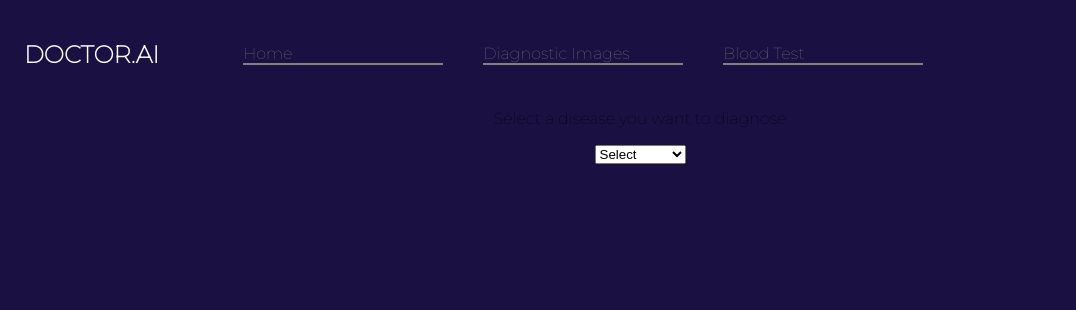
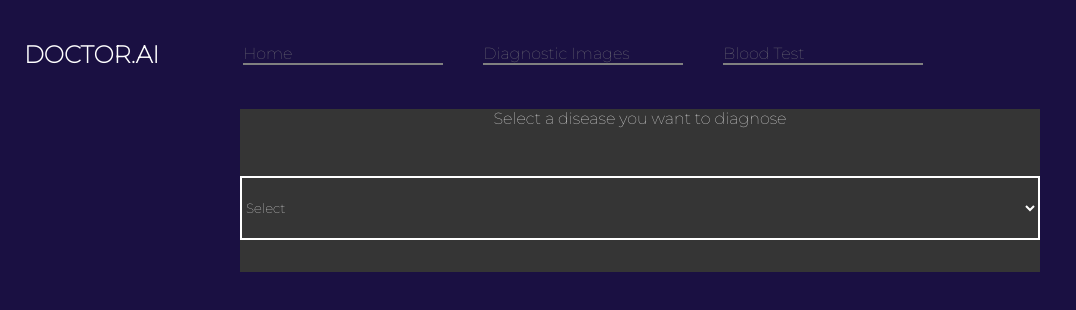
Before and after one commit to Ymanawat/doctorai, a React (Create React App) app: page / in a window 1280 px wide. Shown: the top 310 px of the page, without its empty margins (0-1076 px from the left). Built offline with nearby package versions, Linux system fonts and the light colour scheme.

Commit message:
Update App.css

```diff
--- a/src/App.css
+++ b/src/App.css
@@ -37,3 +37,84 @@
     transform: rotate(360deg);
   }
 }
+
+.App-header {
+  background-color: #282c34;
+  min-height: 100vh;
+  display: flex;
+  flex-direction: column;
+  align-items: center;
+  justify-content: center;
+  font-size: calc(10px + 2vmin);
+  color: white;
+}
+
+.App-link {
+  color: #61dafb;
+}
+
+@keyframes App-logo-spin {
+  from {
+    transform: rotate(0deg);
+  }
+  to {
+    transform: rotate(360deg);
+  }
+}
+
+/* drop down menu */
+
+.drop-menu {
+  background-color: #353535;
+  width: 800px;
+  margin: 0 auto; /* this will center the div horizontally */
+}
+
+.drop-menu p{
+  color:white;
+
+}
+.drop-menu select {
+  width: 100%;
+  height: 64px;
+  color: #ffffff;
+  background-color: transparent;
+  border: 2px solid white;
+  font-family: 'Montserrat', sans-serif;
+  padding-right:8px;
+  margin:32px 0px;
+}
+.drop-menu select option {
+  height: 64px;
+  color: white;
+  background-color: #282c34;
+  font-family: 'Montserrat', sans-serif;
+}
+.img-box{
+  width: 100%;
+  height: 164px;
+  color: #ffffff;
+  background-color: transparent;
+  border: 2px solid white;
+  margin:32px 0px;
+  display: flex;
+  cursor:pointer;
+  font-family: 'Montserrat', sans-serif;
+  flex-direction: column;
+  justify-content: center;
+  align-items: center;
+}
+.btn{
+  width: 100%;
+  height: 54px;
+  color: #ffffff;
+  background-color: rgb(82, 161, 229);
+  border:2px solid rgb(82, 161, 229);
+  font-family: 'Montserrat', sans-serif;
+  cursor: pointer;
+  font-weight: bold;
+  margin:32px 0px;
+}
+.btn:hover{
+  background-color: rgb(38, 113, 179);
+}
```
